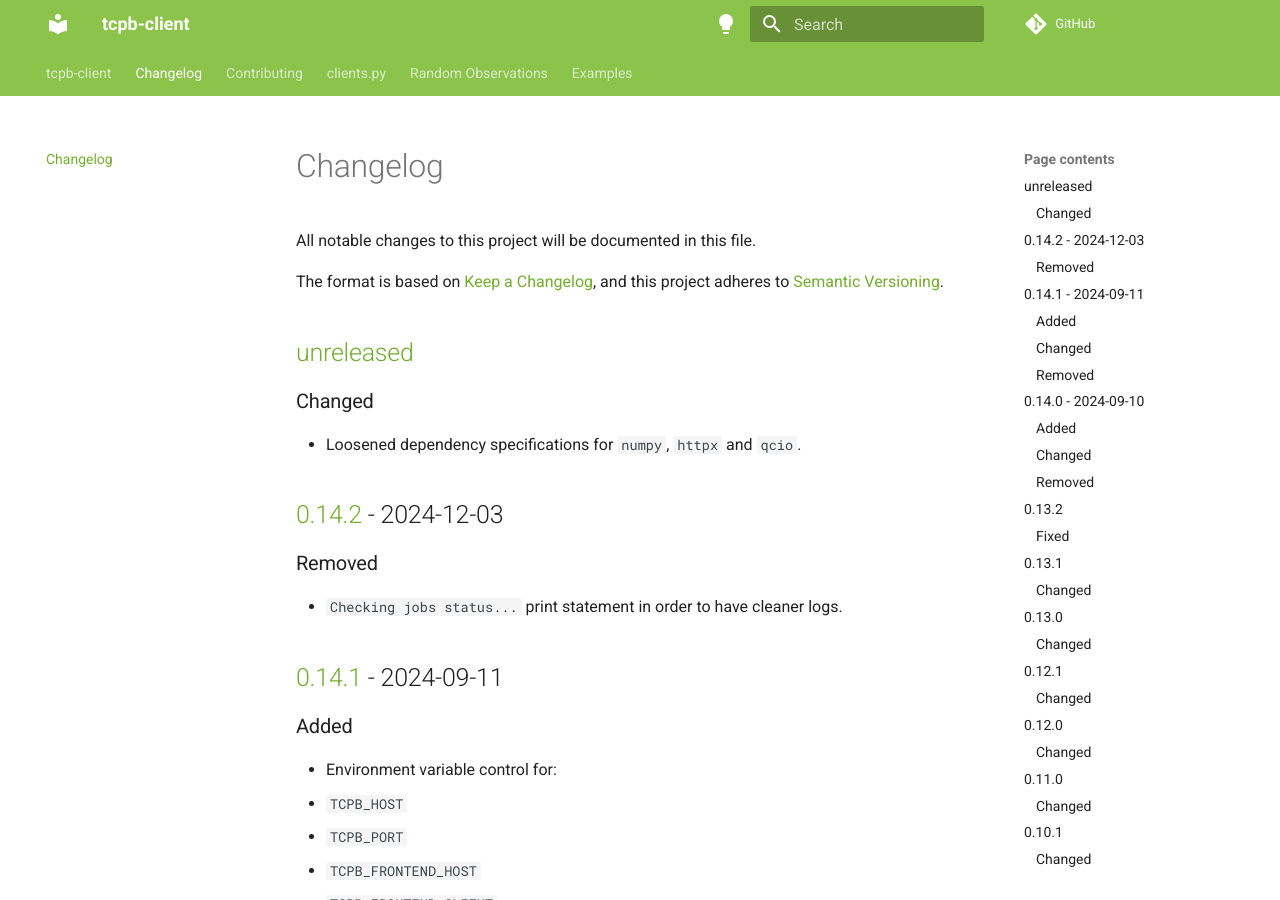
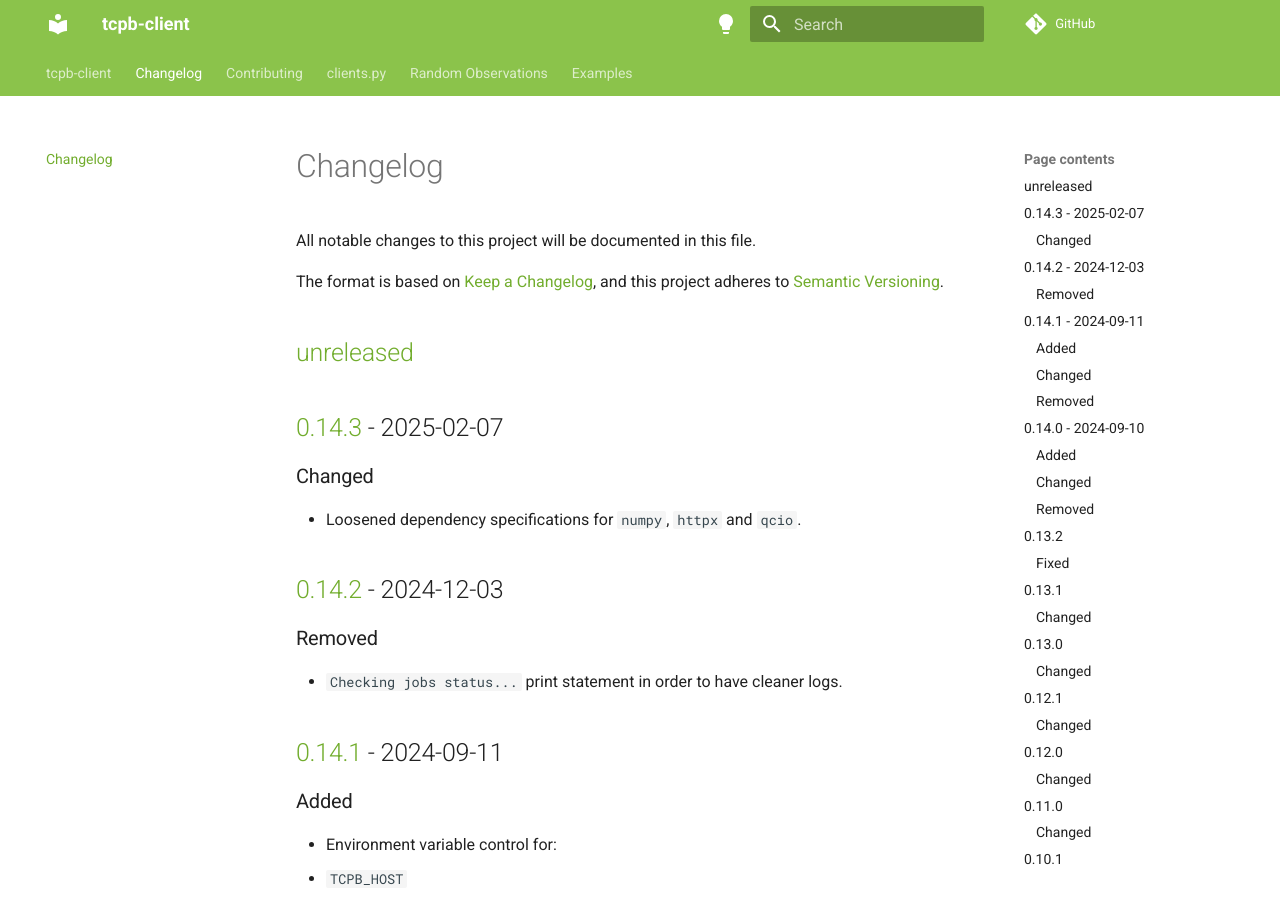
Before and after one commit to mtzgroup/tcpb-client, an MkDocs documentation site: the page built from docs/CHANGELOG.md, in a window 1280 px wide and 900 px high. Built offline with MkDocs 1.6.1 and Material for MkDocs 9.7.7, drawn with Linux system fonts in a browser that asks for light colours; comment, search, counter and statistics services are not loaded.

Commit message:
Bumped version to 0.14.3. Updated CHANGELOG.

```diff
--- a/docs/CHANGELOG.md
+++ b/docs/CHANGELOG.md
@@ -5,6 +5,8 @@ All notable changes to this project will be documented in this file.
 The format is based on [Keep a Changelog](https://keepachangelog.com/en/1.0.0/), and this project adheres to [Semantic Versioning](https://semver.org/spec/v2.0.0.html).
 
 ## [unreleased]
+
+## [0.14.3] - 2025-02-07
 
 ### Changed
 
@@ -213,7 +215,8 @@ The format is based on [Keep a Changelog](https://keepachangelog.com/en/1.0.0/),
 
 - All of Stefan's original code.
 
-[unreleased]: https://github.com/mtzgroup/tcpb-client/compare/0.14.2...HEAD
+[unreleased]: https://github.com/mtzgroup/tcpb-client/compare/0.14.3...HEAD
+[0.14.3]: https://github.com/mtzgroup/tcpb-client/releases/tag/0.14.3
 [0.14.2]: https://github.com/mtzgroup/tcpb-client/releases/tag/0.14.2
 [0.14.1]: https://github.com/mtzgroup/tcpb-client/releases/tag/0.14.1
 [0.14.0]: https://github.com/mtzgroup/tcpb-client/releases/tag/0.14.0
--- a/pyproject.toml
+++ b/pyproject.toml
@@ -4,7 +4,7 @@ build-backend = "poetry.core.masonry.api"
 
 [tool.poetry]
 name = "tcpb"
-version = "0.14.2"
+version = "0.14.3"
 description = "A Python client for TeraChem's protocol buffer API."
 readme = "README.md"
 license = "MIT"
```
